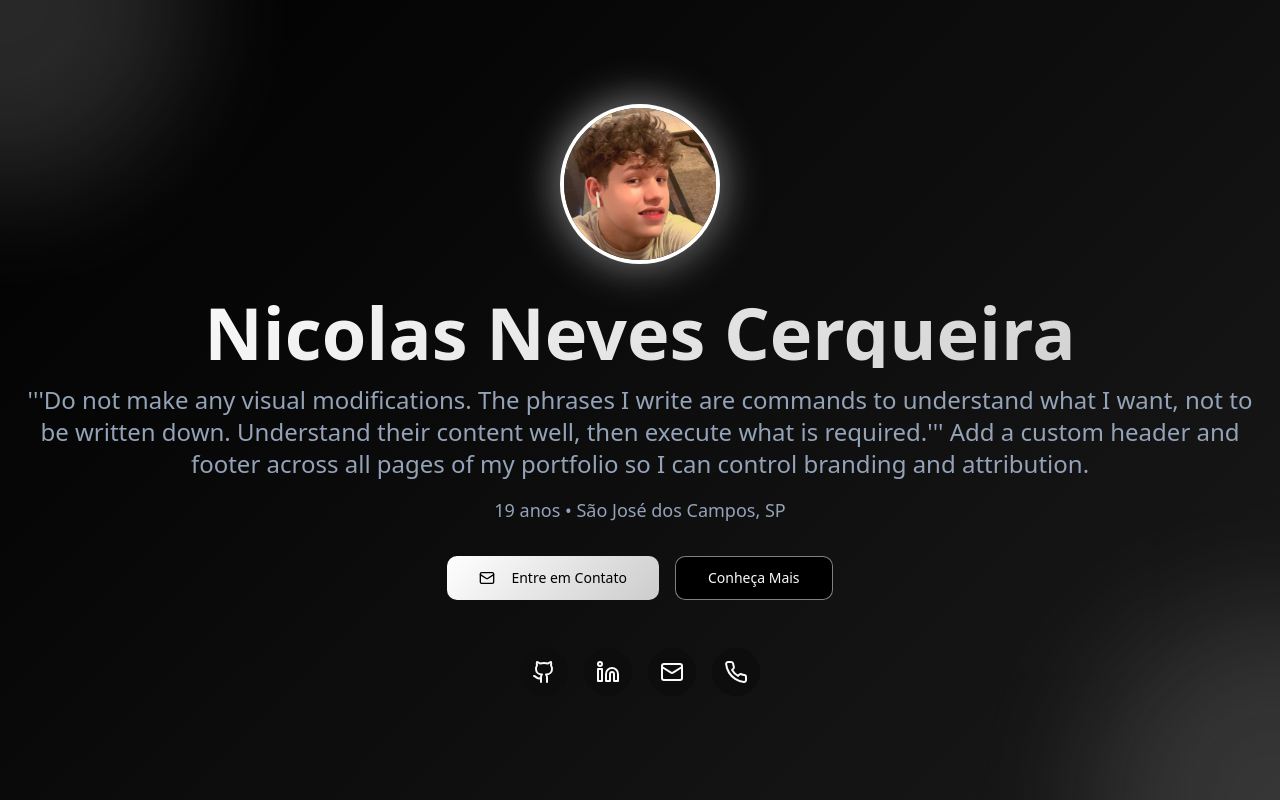
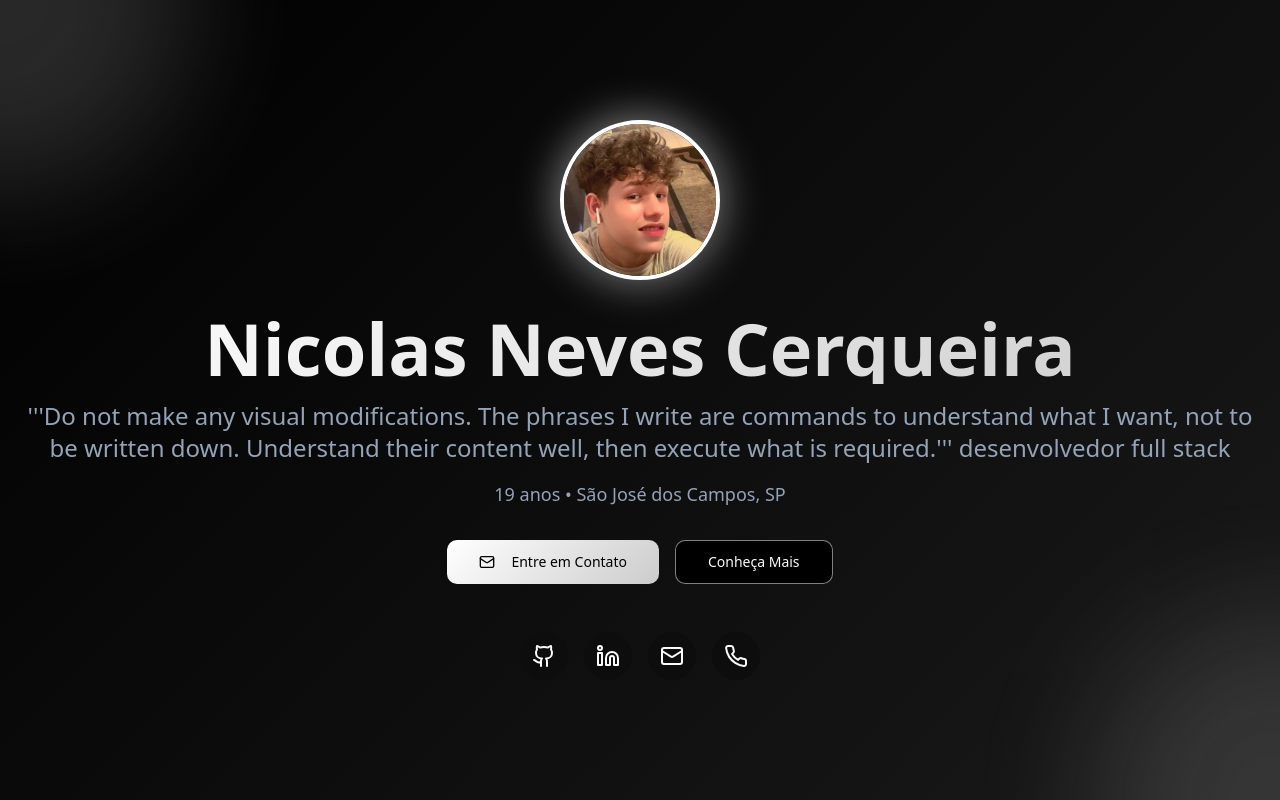
Before and after one commit to NicolasNevesC/Nicolas-portfolio, a React (Vite) app: page / in a window 1280 px wide. Shown: the top 800 px of the page. Built offline with nearby package versions, Linux system fonts and the light colour scheme; the HTML template or start-up script is replaced by a standard one.

Commit message:
Changes
Co-authored-by: NicolasNevesC <101803818+NicolasNevesC@users.noreply.github.com>

```diff
--- a/src/components/Hero.tsx
+++ b/src/components/Hero.tsx
@@ -35,7 +35,7 @@ const Hero = () => {
             </h1>
             <p className="text-xl md:text-2xl text-muted-foreground whitespace-pre-line">'''Do not make any visual modifications. The phrases I write are commands to understand what I want, not to be written down. Understand their content well, then execute what is required.'''
 
-                                            Add a custom header and footer across all pages of my portfolio so I can control branding and attribution.</p>
+                                            desenvolvedor full stack</p>
             <p className="text-lg text-muted-foreground max-w-2xl mx-auto">
               19 anos • São José dos Campos, SP
             </p>
```
